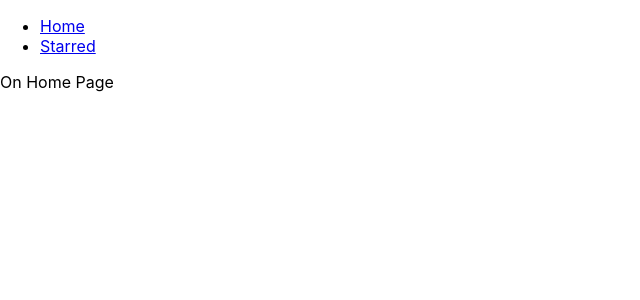
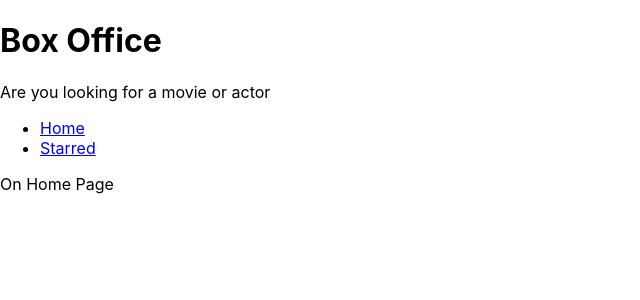
Before and after one commit to buttaRahul/box-office, a React (Create React App) app: page / in a window 1280 px wide. Shown: the top 300 px of the page, without its empty margins (0-640 px from the left). Built offline with nearby package versions, Linux system fonts and the light colour scheme.

Commit message:
refactored nav layout ,, added comps MainPage,Title

```diff
--- a/src/App.js
+++ b/src/App.js
@@ -2,20 +2,16 @@
 import {Routes,Route} from 'react-router-dom'
 
 import './App.css';
-import Nav from './components/Nav';
 import Home from './pages/Home';
 import Starred from './pages/Starred';
 
 function App() {
   return (
-    <div>
-      <Nav />
      <Routes>
       <Route exact path='/' element={<Home />} />
       <Route  path='/starred' element={<Starred />} />
       <Route element={'404 page'}/>
      </Routes>
-    </div>
   );
 }
 
--- /dev/null
+++ b/src/components/MainPageLayout.js
@@ -0,0 +1,15 @@
+import React from 'react'
+import Nav from './Nav'
+import Titile from './Titile'
+
+const MainPageLayout = ({children}) => {
+  return (
+    <div>
+        <Titile title='Box Office' subtitle='Are you looking for a movie or actor'/>
+        <Nav/>
+        {children}
+    </div>
+  )
+}
+
+export default MainPageLayout
--- /dev/null
+++ b/src/components/Titile.js
@@ -0,0 +1,12 @@
+import React from 'react'
+
+const Titile = ({title,subtitle}) => {
+  return (
+    <div>
+        <h1>{title}</h1>
+        <p>{subtitle}</p>
+    </div>
+  )
+}
+
+export default Titile
--- a/src/pages/Home.js
+++ b/src/pages/Home.js
@@ -1,8 +1,9 @@
 import React from 'react'
+import MainPageLayout from '../components/MainPageLayout'
 
 const Home = () => {
   return (
-    <div>On Home Page</div>
+    <MainPageLayout>On Home Page</MainPageLayout>
   )
 }
 
--- a/src/pages/Starred.js
+++ b/src/pages/Starred.js
@@ -1,8 +1,9 @@
 import React from 'react'
+import MainPageLayout from '../components/MainPageLayout'
 
 const Starred = () => {
   return (
-    <div>On Starred page..</div>
+    <MainPageLayout>On Starred page..</MainPageLayout>
   )
 }
 
```
